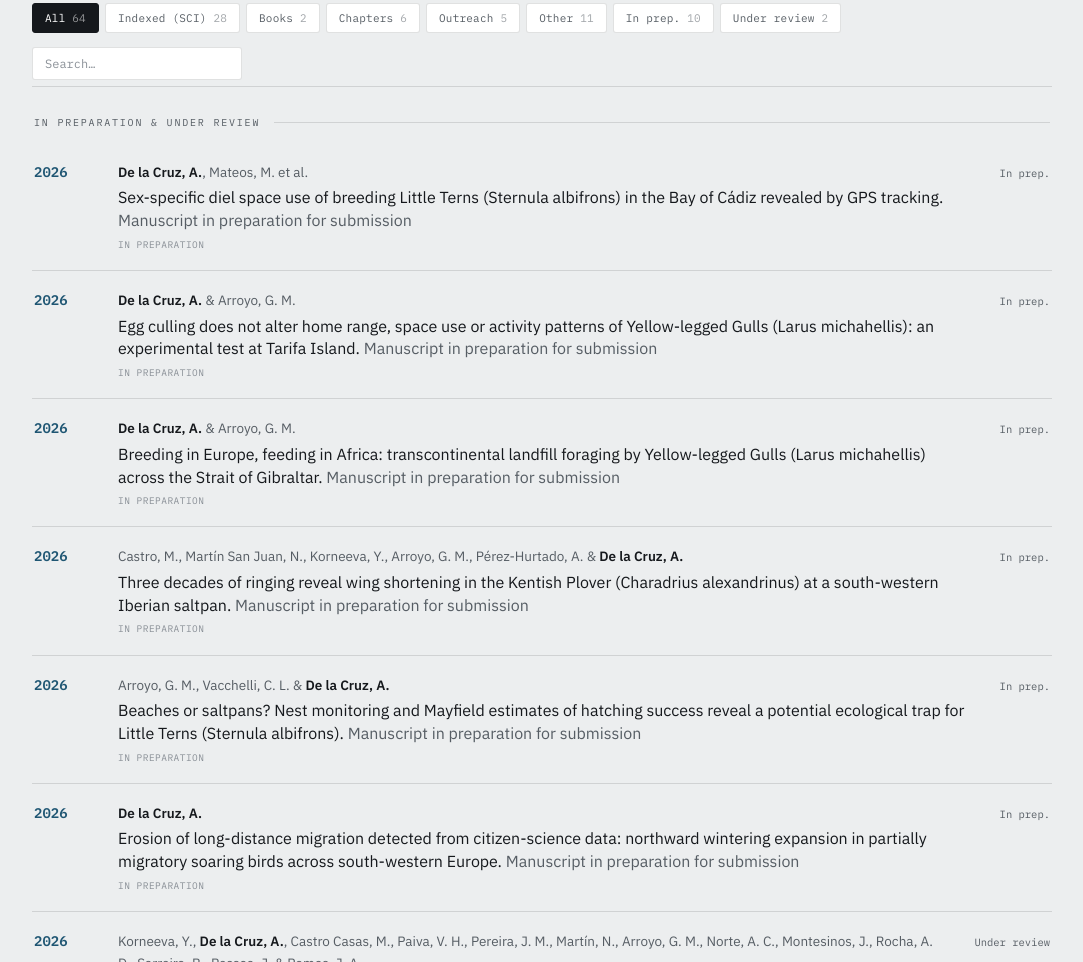
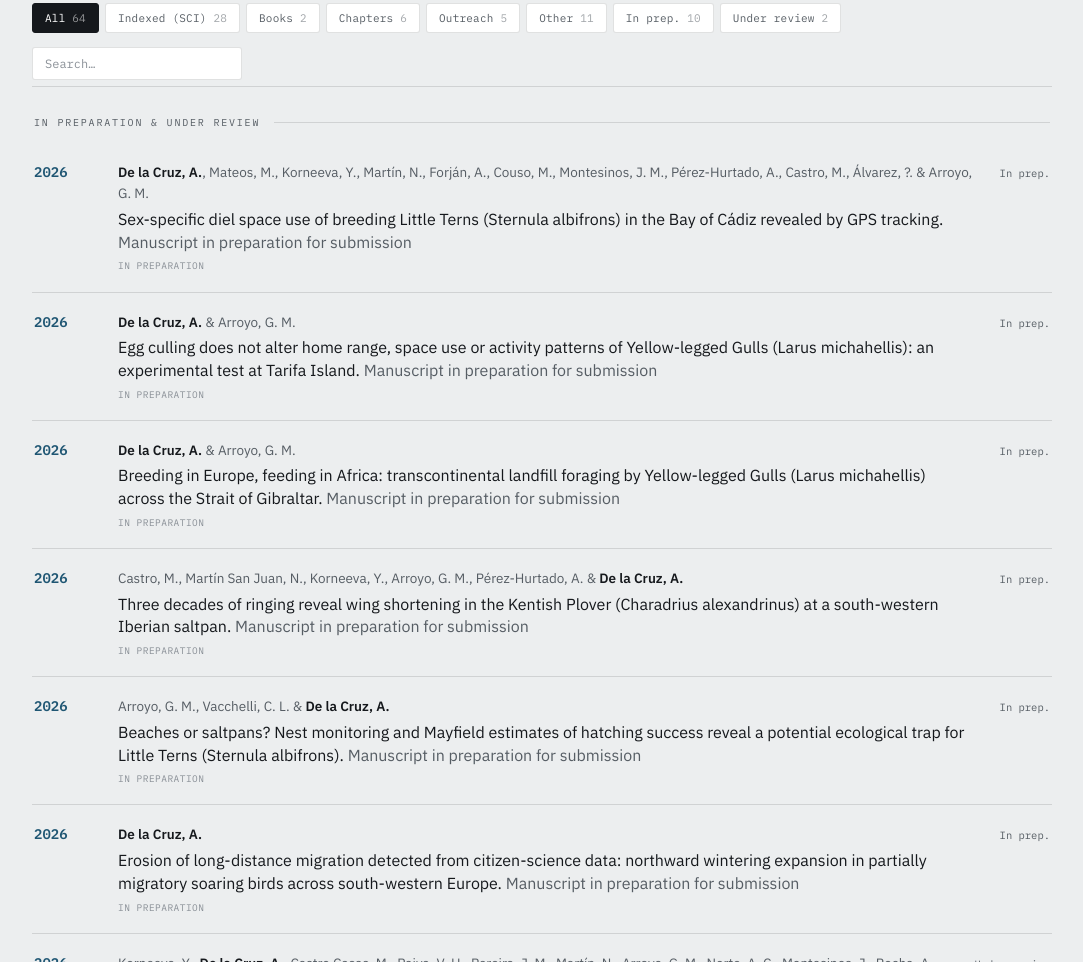
Before and after one commit to andresdelacruzmunoz/andresdelacruzmunoz.github.io, a plain HTML site: page index.html in a window 1280 px wide. Shown: the part 2048-3010 px from the top of the page, without its empty margins (98-1181 px from the left). Drawn offline with Linux system fonts and the light colour scheme.

Commit message:
Update index.html

```diff
--- a/index.html
+++ b/index.html
@@ -376,8 +376,7 @@ const PROJECTS = [
 /*  Your name is highlighted automatically: write it "De la Cruz, A."     */
 /* ===================================================================== */
 const PUBLICATIONS = [
-  {year:2026, type:"prep", aut:"De la Cruz, A., Mateos, M. et al.", tit:"Sex-specific diel space use of breeding Little Terns (Sternula albifrons) in the Bay of Cádiz revealed by GPS tracking", ven:"Manuscript in preparation for submission", metric:"In prep."},
-  {year:2026, type:"prep", aut:"De la Cruz, A. & Arroyo, G. M.", tit:"Egg culling does not alter home range, space use or activity patterns of Yellow-legged Gulls (Larus michahellis): an experimental test at Tarifa Island", ven:"Manuscript in preparation for submission", metric:"In prep."},
+  {year:2026, type:"prep", aut:"De la Cruz, A., Mateos, M., Korneeva, Y., Martín, N., Forján, A., Couso, M., Montesinos, J. M., Pérez-Hurtado, A., Castro, M., Álvarez, ?. & Arroyo, G. M.", tit:"Sex-specific diel space use of breeding Little Terns (Sternula albifrons) in the Bay of Cádiz revealed by GPS tracking", ven:"Manuscript in preparation for submission", metric:"In prep."},  {year:2026, type:"prep", aut:"De la Cruz, A. & Arroyo, G. M.", tit:"Egg culling does not alter home range, space use or activity patterns of Yellow-legged Gulls (Larus michahellis): an experimental test at Tarifa Island", ven:"Manuscript in preparation for submission", metric:"In prep."},
   {year:2026, type:"prep", aut:"De la Cruz, A. & Arroyo, G. M.", tit:"Breeding in Europe, feeding in Africa: transcontinental landfill foraging by Yellow-legged Gulls (Larus michahellis) across the Strait of Gibraltar", ven:"Manuscript in preparation for submission", metric:"In prep."},  {year:2026, type:"prep", aut:"Castro, M., Martín San Juan, N., Korneeva, Y., Arroyo, G. M., Pérez-Hurtado, A. & De la Cruz, A.", tit:"Three decades of ringing reveal wing shortening in the Kentish Plover (Charadrius alexandrinus) at a south-western Iberian saltpan", ven:"Manuscript in preparation for submission", metric:"In prep."},
   {year:2026, type:"prep", aut:"Arroyo, G. M., Vacchelli, C. L. & De la Cruz, A.", tit:"Beaches or saltpans? Nest monitoring and Mayfield estimates of hatching success reveal a potential ecological trap for Little Terns (Sternula albifrons)", ven:"Manuscript in preparation for submission", metric:"In prep."},
   {year:2026, type:"prep", aut:"De la Cruz, A.", tit:"Erosion of long-distance migration detected from citizen-science data: northward wintering expansion in partially migratory soaring birds across south-western Europe", ven:"Manuscript in preparation for submission", metric:"In prep."},
```
